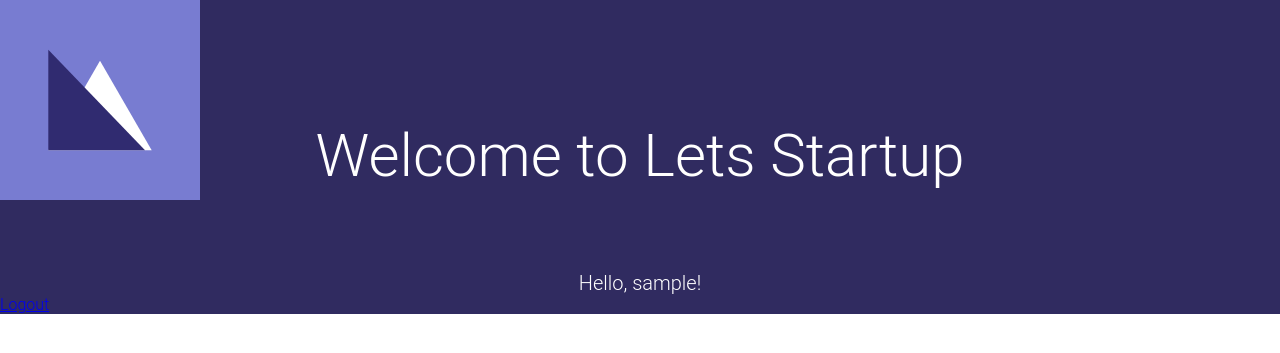
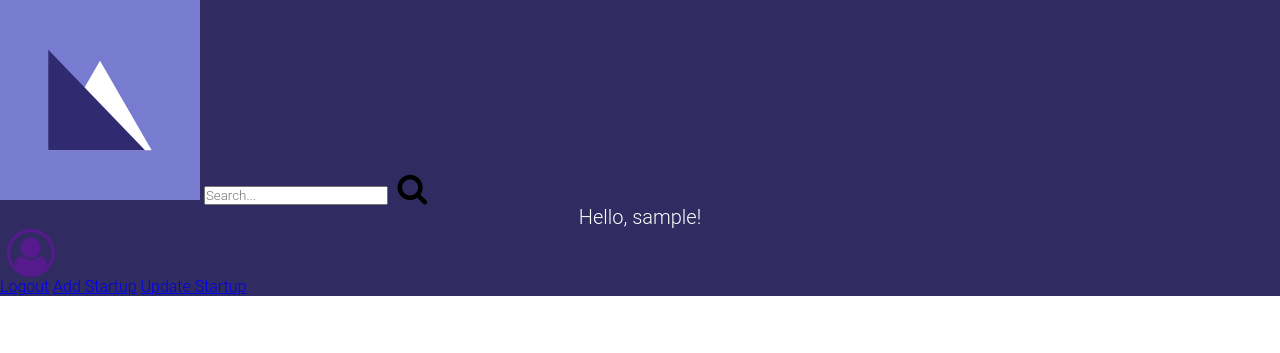
Before and after one commit to martinetmayank/startup-hub, a Django app: page / in a window 1280 px wide. Shown: the top 353 px of the page. Run offline with Django 3.2, Linux system fonts and the light colour scheme; the visitor is signed in with stand-in values (Sample User, id 1); data that the repository does not hold is empty.

Commit message:
added hyperlinks, user icon

```diff
--- a/templates/index.html
+++ b/templates/index.html
@@ -1,24 +1,32 @@
 {% load static %}
 
 <link rel="stylesheet" href="{% static 'css/index.css' %}">
+<link rel="stylesheet" href= "https://cdnjs.cloudflare.com/ajax/libs/font-awesome/4.7.0/css/font-awesome.min.css">
 
 {% block content %}
 <body>
 
 <nav>
 <img src="/static/img/Logo.svg" class="logo" alt="logo">
-<h1 class="heading">Welcome to Lets Startup</h1>
+<input type="text" placeholder="Search..." class="search">
+<i class="fa fa-search fa-2x fa-fw"></i>
 <p class="hello">Hello, {{ user.username|default:'Guest' }}!</p>
 
 
-    <div>
-        {% if user.is_authenticated %}
-        <a href="accounts/logout/">Logout</a>
-        {% else %}
-        <a href="accounts/login/" class="login">Login</a>
-        <a href="accounts/signup/" class="signup">Signup</a>
-        {% endif %}
+    <div class="dropdown">
+        <a href=""><i class="fa fa-user-circle-o fa-3x fa-fw"></i></a>
+        <div class="dropdown-content">
+            {% if user.is_authenticated %}
+            <a href="accounts/logout/" class="drop logout">Logout</a>
+            <a href="startups/add/" class="drop add">Add Startup</a>
+            <a href="startups/view/" class="drop update">Update Startup</a>
+            {% else %}
+            <a href="accounts/login/" class="drop login">Login</a>
+            <a href="accounts/signup/" class="drop signup">Signup</a>
+            {% endif %}
+        </div>
     </div>
+
 </nav>
 <div class="container">
     {% for content in contents %}
```
Also changed, not shown: templates/error_404.html (line endings or trailing spaces), templates/error_500.html (line endings or trailing spaces), templates/update.html (line endings or trailing spaces), templates/view.html (line endings or trailing spaces).
